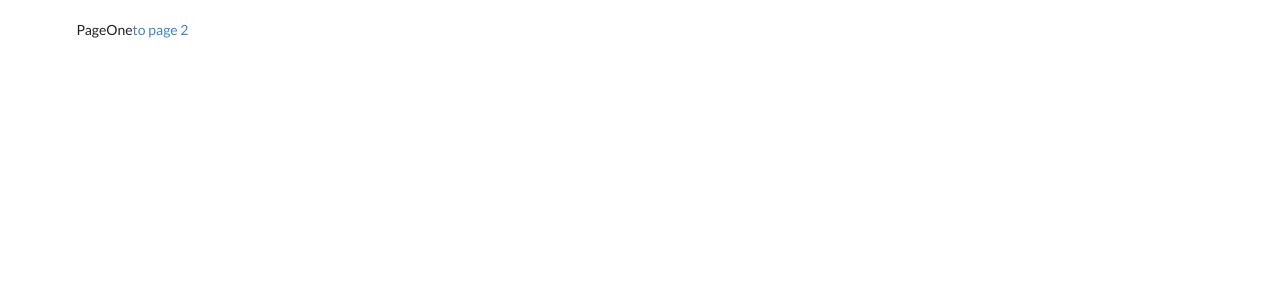
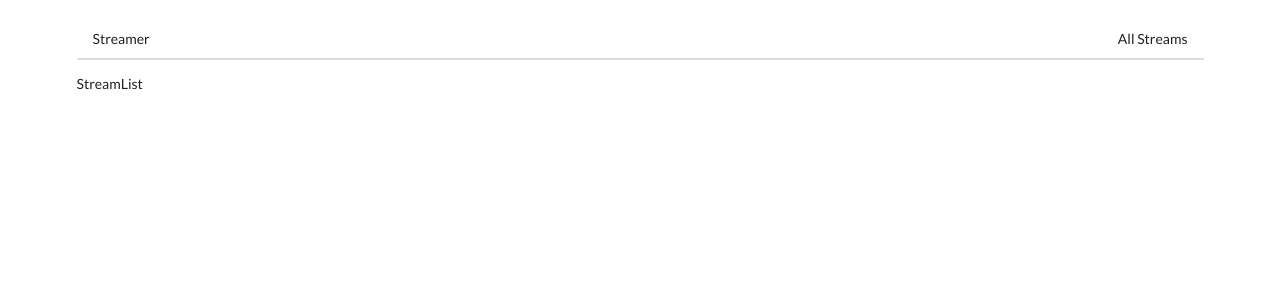
Before and after one commit to c2chen1994/React-Redux, a React (Create React App) app in the folder streams/client/: page / in a window 1280 px wide. Shown: the top 300 px of the page. Built offline with nearby package versions, Linux system fonts and the light colour scheme.

Commit message:
add Header

```diff
--- a/streams/client/src/components/App.js
+++ b/streams/client/src/components/App.js
@@ -1,30 +1,23 @@
 import React from "react";
-import { BrowserRouter, Route, Link } from "react-router-dom";
-
-const PageOne = () => {
-  return (
-    <div>
-      PageOne<Link to="/pagetwo">to page 2</Link>
-    </div>
-  );
-};
-
-const PageTwo = () => {
-  return (
-    <div>
-      PageTwo<button>Click Me</button>
-      <Link to="/">to page 1</Link>
-    </div>
-  );
-};
+import { BrowserRouter, Route } from "react-router-dom";
+import StreamEdit from "./streams/StreamEdit";
+import StreamShow from "./streams/StreamShow";
+import StreamDelete from "./streams/StreamDelete";
+import StreamList from "./streams/StreamList";
+import StreamCreate from "./streams/StreamCreate";
+import Header from "./Header";
 
 const App = () => {
   return (
     <div className="ui container" style={{ marginTop: "20px" }}>
       <BrowserRouter>
         <div>
-          <Route path="/" exact component={PageOne} />
-          <Route path="/pagetwo" component={PageTwo} />
+          <Header />
+          <Route path="/" exact component={StreamList} />
+          <Route path="/streams/new" exact component={StreamCreate} />
+          <Route path="/streams/edit" exact component={StreamEdit} />
+          <Route path="/streams/delete" exact component={StreamDelete} />
+          <Route path="/streams/show" exact component={StreamShow} />
         </div>
       </BrowserRouter>
     </div>
--- /dev/null
+++ b/streams/client/src/components/Header.js
@@ -0,0 +1,19 @@
+import React from "react";
+import { Link } from "react-router-dom";
+
+const Header = () => {
+  return (
+    <div className="ui secondary pointing menu">
+      <Link to="/" className="item">
+        Streamer
+      </Link>
+      <div className="right menu">
+        <Link to="/" className="item">
+          All Streams
+        </Link>
+      </div>
+    </div>
+  );
+};
+
+export default Header;
```
